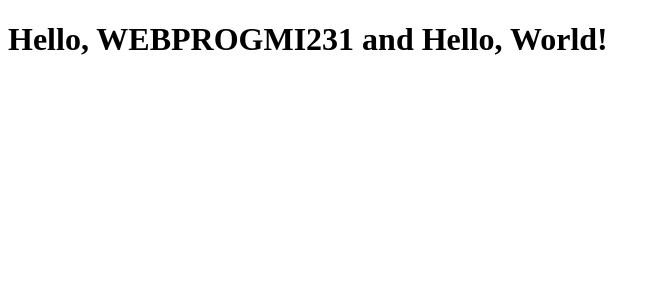
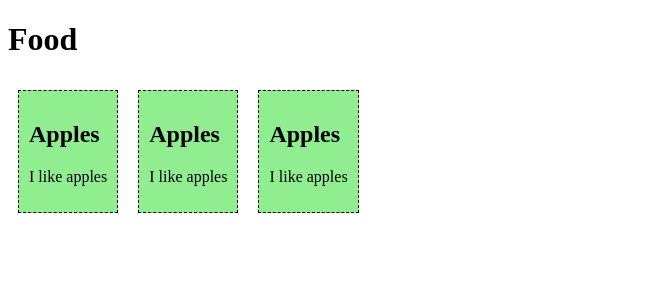
Before and after one commit to lcandaya/webprog-mi231-vuejs, a Vue app in the folder vue-project/: page / in a window 1280 px wide. Shown: the top 300 px of the page, without its empty margins (0-660 px from the left). Built offline with nearby package versions, Linux system fonts and the light colour scheme.

Commit message:
adding vue component

```diff
--- a/vue-project/src/App.vue
+++ b/vue-project/src/App.vue
@@ -1,7 +1,18 @@
+<template>
+  <h1>Food</h1>
+  <food-item/>
+  <food-item/>
+  <food-item/>
+</template>
+
 <script></script>
 
-<template>
-  <h1>Hello, WEBPROGMI231 and Hello, World!</h1>
-</template>
-
-<style></style>
+<style>
+  #app > div {
+        border: dashed black 1px;
+        display: inline-block;
+        margin: 10px;
+        padding: 10px;
+        background-color: lightgreen;
+    }
+</style>
--- /dev/null
+++ b/vue-project/src/components/FoodItem.vue
@@ -0,0 +1,19 @@
+<template>
+    <div>
+        <h2>{{ name }}</h2>
+        <p>{{ message }}</p>
+    </div>
+</template>
+
+<script>
+export default {
+    data() {
+        return {
+            name: 'Apples',
+            message: 'I like apples'
+        }
+    }
+};
+</script>
+
+<style></style>
--- a/vue-project/src/main.js
+++ b/vue-project/src/main.js
@@ -1,4 +1,8 @@
 import { createApp } from 'vue'
+
 import App from './App.vue'
+import FoodItem from './components/FoodItem.vue'
 
-createApp(App).mount('#app')
+const app = createApp(App)
+app.component('food-item', FoodItem)
+app.mount('#app')
```
